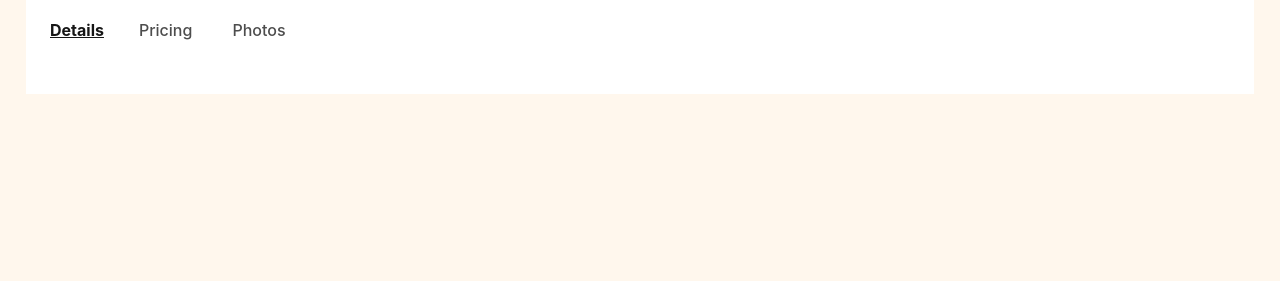
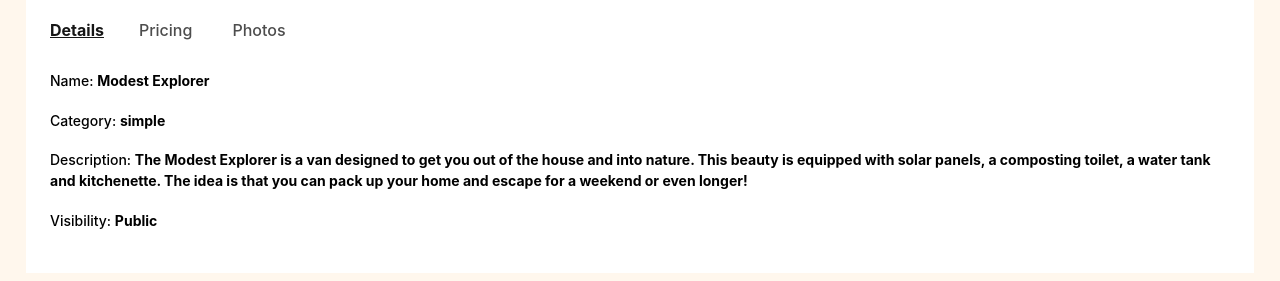
Before and after one commit to Mezin24/scrimba-vans-rrd, a React (Vite) app: page /host/vans/1 in a window 1280 px wide. Shown: the part 414-695 px from the top of the page. Built offline with nearby package versions, Linux system fonts and the light colour scheme; data requests are answered from the project's data file.

Commit message:
add host vans details pages

```diff
--- a/src/App.jsx
+++ b/src/App.jsx
@@ -7,6 +7,9 @@ import {
   Reviews,
   HostVans,
   HostVanDetails,
+  HostVanPricing,
+  HostVanPhotos,
+  HostVanInfo,
 } from './pages/Host/';
 
 function App() {
@@ -22,7 +25,11 @@ function App() {
           <Route path='income' element={<Income />} />
           <Route path='reviews' element={<Reviews />} />
           <Route path='vans' element={<HostVans />} />
-          <Route path='vans/:id' element={<HostVanDetails />} />
+          <Route path='vans/:id' element={<HostVanDetails />}>
+            <Route index element={<HostVanInfo />} />
+            <Route path='photos' element={<HostVanPhotos />} />
+            <Route path='pricing' element={<HostVanPricing />} />
+          </Route>
         </Route>
       </Route>
     </Routes>
--- a/src/pages/Host/HostVanDetails.jsx
+++ b/src/pages/Host/HostVanDetails.jsx
@@ -59,7 +59,7 @@ export const HostVanDetails = () => {
             Photos
           </NavLink>
         </nav>
-        <Outlet />
+        <Outlet context={{ van }} />
       </div>
     </section>
   );
--- /dev/null
+++ b/src/pages/Host/HostVanInfo.jsx
@@ -0,0 +1,26 @@
+import { useOutletContext } from 'react-router-dom';
+
+export const HostVanInfo = () => {
+  const { van } = useOutletContext();
+  const { name, type, description } = van;
+  return (
+    <div className='host-van-detail-info'>
+      <h4>
+        <span>Name: </span>
+        {name}
+      </h4>
+      <h4>
+        <span>Category: </span>
+        {type}
+      </h4>
+      <h4>
+        <span>Description: </span>
+        {description}
+      </h4>
+      <h4>
+        <span>Visibility: </span>
+        Public
+      </h4>
+    </div>
+  );
+};
--- /dev/null
+++ b/src/pages/Host/HostVanPhotos.jsx
@@ -0,0 +1,14 @@
+import { useOutletContext } from 'react-router-dom';
+
+export const HostVanPhotos = () => {
+  const { van } = useOutletContext();
+  return (
+    <div>
+      <img
+        src={van.imageUrl}
+        className='host-van-detail-image'
+        alt={van.name}
+      />
+    </div>
+  );
+};
--- /dev/null
+++ b/src/pages/Host/HostVanPricing.jsx
@@ -0,0 +1,11 @@
+import { useOutletContext } from 'react-router-dom';
+
+export const HostVanPricing = () => {
+  const { van } = useOutletContext();
+  return (
+    <div className='host-van-price'>
+      ${van.price}
+      <span> per/day </span>
+    </div>
+  );
+};
--- a/src/pages/Host/index.js
+++ b/src/pages/Host/index.js
@@ -3,3 +3,6 @@ export { Income } from './Income';
 export { Reviews } from './Reviews';
 export { HostVans } from './HostVans';
 export { HostVanDetails } from './HostVanDetails';
+export { HostVanInfo } from './HostVanInfo';
+export { HostVanPricing } from './HostVanPricing';
+export { HostVanPhotos } from './HostVanPhotos';
--- a/src/pages/Vans.jsx
+++ b/src/pages/Vans.jsx
@@ -1,9 +1,11 @@
 import { useEffect, useState } from 'react';
-import { Link } from 'react-router-dom';
+import { Link, useSearchParams } from 'react-router-dom';
 import { customFetch } from '../utils/axios';
 
 export const Vans = () => {
   const [vans, setVans] = useState(null);
+  const [searchParams, setSearchParams] = useSearchParams();
+  const typeFilter = searchParams.get('type');
 
   useEffect(() => {
     const fetchData = async () => {
@@ -17,7 +19,25 @@ export const Vans = () => {
     return <h1>Loading...</h1>;
   }
 
-  const renderVans = vans.map((van) => (
+  const filterTypes = [...new Set(vans.map((van) => van.type)), 'all vans'];
+
+  const filters = filterTypes.map((item) => (
+    <Link
+      className={`van-type ${item === 'all vans' ? 'clear-filters' : item} ${
+        typeFilter === item ? 'selected' : null
+      }`}
+      key={item}
+      to={item === 'all vans' ? '.' : `.?type=${item}`}
+    >
+      {item}
+    </Link>
+  ));
+
+  const filteredVans = typeFilter
+    ? vans.filter((van) => van.type === typeFilter)
+    : vans;
+
+  const renderVans = filteredVans.map((van) => (
     <article key={van.id} className='van-tile'>
       <Link to={`${van.id}`}>
         <img alt={van.name} src={van.imageUrl} />
@@ -36,7 +56,7 @@ export const Vans = () => {
   return (
     <div className='van-list-container'>
       <h1>Explore our van options</h1>
-      {/* <div className='van-list-filter-buttons'>{filters}</div> */}
+      <div className='van-list-filter-buttons'>{filters}</div>
       <div className='van-list'>{renderVans}</div>
     </div>
   );
```
